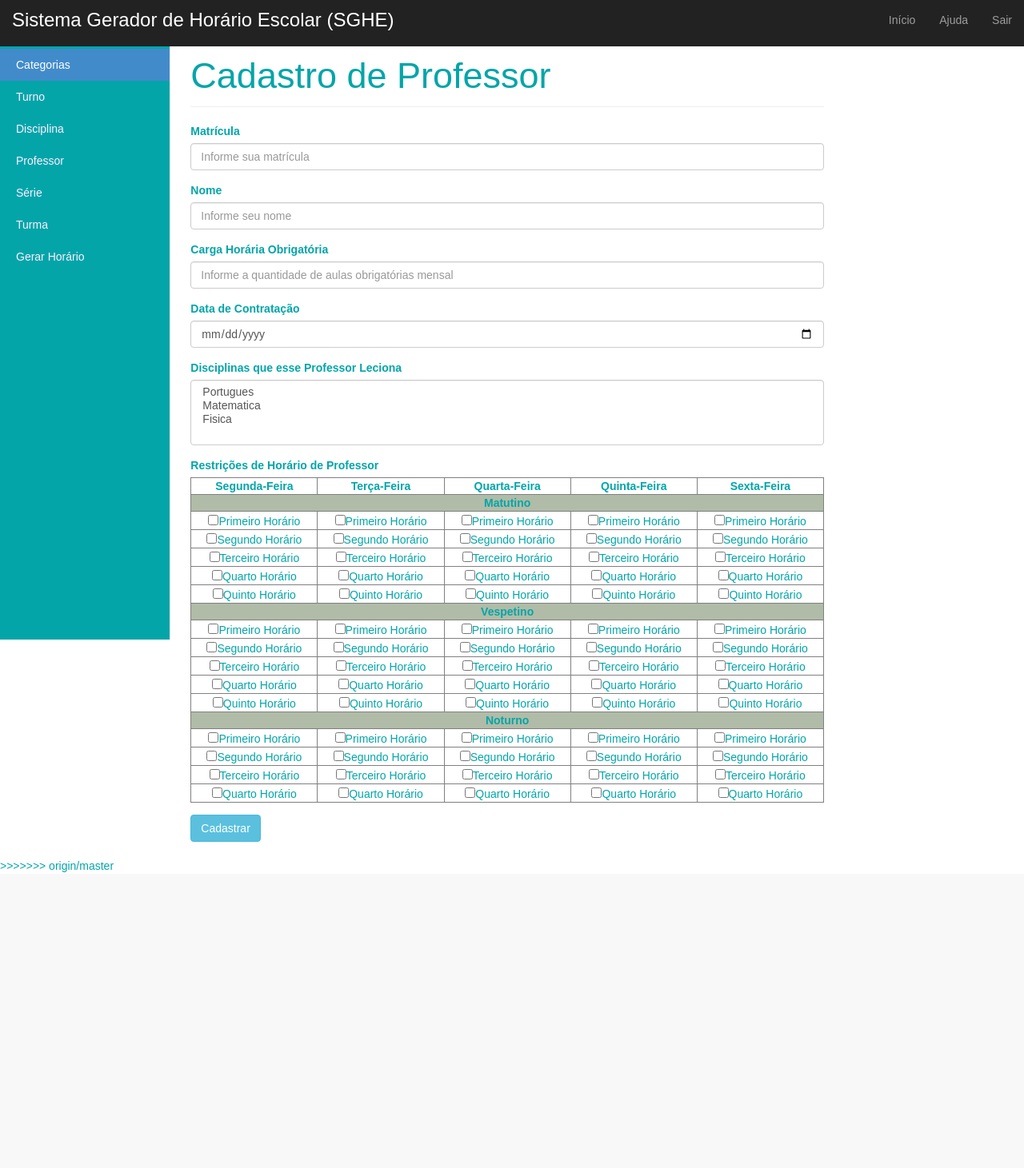
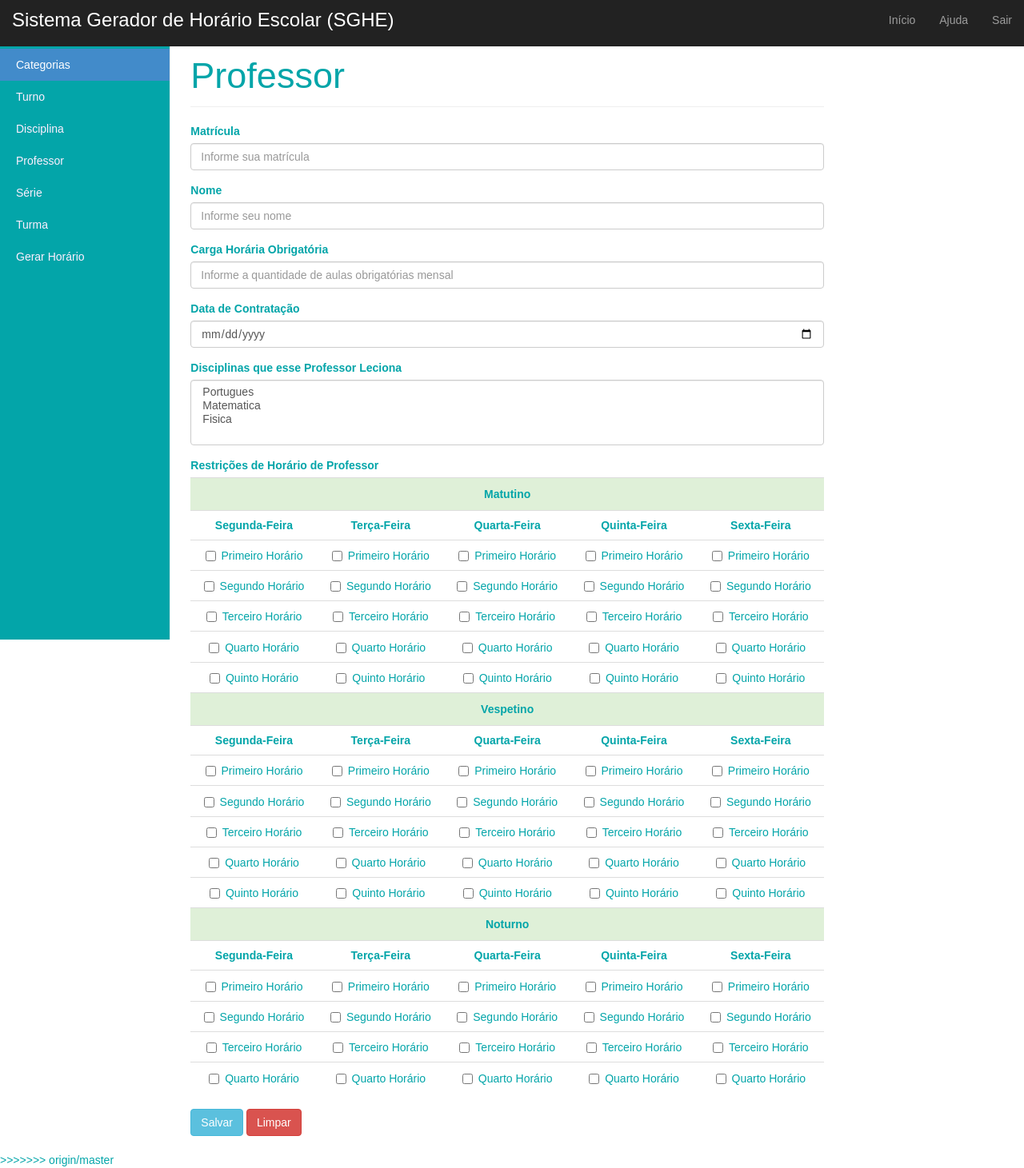
Before and after one commit to Juvenv/horario_escolar, a PHP site: page /cadastro_professor.php in a window 1280 px wide. Shown: the whole page at 80% size. Before the commit the page ends 1091 px from the top, so only its background shows below. Run offline with PHP 8.4, Linux system fonts and the light colour scheme; some libraries are stand-ins or nearby versions.

Commit message:
Alteração de Links nas paginas

```diff
--- a/cadastro_disciplina.php
+++ b/cadastro_disciplina.php
@@ -5,7 +5,7 @@
 
   <body>
         <div class="col-sm-9 col-sm-offset-3 col-md-10 col-md-offset-2 main">
-          <h1 class="page-header">Cadastro de Disciplina</h1>
+          <h1 class="page-header">Disciplina</h1>
         	 <form>
         	 <div class="form-group">
         		<label for="exampleInputEmail1">Código da Disciplina</label>
@@ -17,7 +17,8 @@
         		<input type="text" class="form-control" id="disciplina" placeholder="Informe o nome da Disciplina">
        	  </div>
 
-        	  <button type="submit" class="btn btn-info">Cadastrar</button>
+        	  <button type="submit" class="btn btn-info">Salvar</button>
+            <button class="btn btn-danger" type="reset">Limpar</button>
 	       </form>
       </div>
   </body>
--- a/cadastro_professor.php
+++ b/cadastro_professor.php
@@ -6,7 +6,7 @@
   <body>
 
         <div class="col-sm-9 col-sm-offset-3 col-md-10 col-md-offset-2 main">
-          <h1 class="page-header">Cadastro de Professor</h1>
+          <h1 class="page-header">Professor</h1>
 
         	 <form>
 
@@ -41,127 +41,140 @@
 
           <div class="form-group">
           <label for="exampleInputPassword4">Restrições de Horário de Professor</label><br>
-          <div style="text-align:center">
-          <table style="width:100%" id="restricao" border="1">
+          <table style="width:100%; text-align:center" class="table table-hover" id="restricao">
               <tr>
-                <th style="text-align:center">Segunda-Feira</th>
-                <th style="text-align:center">Terça-Feira</th>
-                <th style="text-align:center">Quarta-Feira</th>
-                <th style="text-align:center">Quinta-Feira</th>
-                <th style="text-align:center">Sexta-Feira</th>
+                <th colspan="5" style="text-align:center; padding: 10px" class="bg-success">Matutino</th>
               </tr>
               <tr>
-                <th colspan="5" style="text-align:center" bgcolor="#B0BCA7">Matutino</th>
+                <th style="text-align:center; padding: 8px">Segunda-Feira</th>
+                <th style="text-align:center; padding: 8px">Terça-Feira</th>
+                <th style="text-align:center; padding: 8px">Quarta-Feira</th>
+                <th style="text-align:center; padding: 8px">Quinta-Feira</th>
+                <th style="text-align:center; padding: 8px">Sexta-Feira</th>
               </tr>
               <tr>
-                <td><input type="checkbox" name="1" value="1">Primeiro Horário<br></td>
-                <td><input type="checkbox" name="2" value="2">Primeiro Horário<br></td>
-                <td><input type="checkbox" name="3" value="3">Primeiro Horário<br></td>
-                <td><input type="checkbox" name="4" value="4">Primeiro Horário<br></td>
-                <td><input type="checkbox" name="5" value="5">Primeiro Horário<br></td>
+                <td><label class="checkbox-inline"><input type="checkbox" name="1" value="1">Primeiro Horário</label><br></td>
+                <td><label class="checkbox-inline"><input type="checkbox" name="2" value="2">Primeiro Horário</label><br></td>
+                <td><label class="checkbox-inline"><input type="checkbox" name="3" value="3">Primeiro Horário</label><br></td>
+                <td><label class="checkbox-inline"><input type="checkbox" name="4" value="4">Primeiro Horário</label><br></td>
+                <td><label class="checkbox-inline"><input type="checkbox" name="5" value="5">Primeiro Horário</label><br></td>
               </tr>
               <tr>
-                <td><input type="checkbox" name="6" value="6">Segundo Horário<br></td>
-                <td><input type="checkbox" name="7" value="7">Segundo Horário<br></td>
-                <td><input type="checkbox" name="8" value="8">Segundo Horário<br></td>
-                <td><input type="checkbox" name="9" value="9">Segundo Horário<br></td>
-                <td><input type="checkbox" name="10" value="10">Segundo Horário<br></td>
+                <td><label class="checkbox-inline"><input type="checkbox" name="6" value="6">Segundo Horário</label><br></td>
+                <td><label class="checkbox-inline"><input type="checkbox" name="7" value="7">Segundo Horário</label><br></td>
+                <td><label class="checkbox-inline"><input type="checkbox" name="8" value="8">Segundo Horário</label><br></td>
+                <td><label class="checkbox-inline"><input type="checkbox" name="9" value="9">Segundo Horário</label><br></td>
+                <td><label class="checkbox-inline"><input type="checkbox" name="10" value="10">Segundo Horário</label><br></td>
               </tr>
               <tr>
-                <td><input type="checkbox" name="11" value="11">Terceiro Horário<br></td>
-                <td><input type="checkbox" name="12" value="12">Terceiro Horário<br></td>
-                <td><input type="checkbox" name="13" value="13">Terceiro Horário<br></td>
-                <td><input type="checkbox" name="14" value="14">Terceiro Horário<br></td>
-                <td><input type="checkbox" name="15" value="15">Terceiro Horário<br></td>
+                <td><label class="checkbox-inline"><input type="checkbox" name="11" value="11">Terceiro Horário</label><br></td>
+                <td><label class="checkbox-inline"><input type="checkbox" name="12" value="12">Terceiro Horário</label><br></td>
+                <td><label class="checkbox-inline"><input type="checkbox" name="13" value="13">Terceiro Horário</label><br></td>
+                <td><label class="checkbox-inline"><input type="checkbox" name="14" value="14">Terceiro Horário</label><br></td>
+                <td><label class="checkbox-inline"><input type="checkbox" name="15" value="15">Terceiro Horário</label><br></td>
               </tr>
               <tr>
-                <td><input type="checkbox" name="16" value="16">Quarto Horário<br></td>
-                <td><input type="checkbox" name="17" value="17">Quarto Horário<br></td>
-                <td><input type="checkbox" name="18" value="18">Quarto Horário<br></td>
-                <td><input type="checkbox" name="19" value="19">Quarto Horário<br></td>
-                <td><input type="checkbox" name="20" value="20">Quarto Horário<br></td>
+                <td><label class="checkbox-inline"><input type="checkbox" name="16" value="16">Quarto Horário</label><br></td>
+                <td><label class="checkbox-inline"><input type="checkbox" name="17" value="17">Quarto Horário</label><br></td>
+                <td><label class="checkbox-inline"><input type="checkbox" name="18" value="18">Quarto Horário</label><br></td>
+                <td><label class="checkbox-inline"><input type="checkbox" name="19" value="19">Quarto Horário</label><br></td>
+                <td><label class="checkbox-inline"><input type="checkbox" name="20" value="20">Quarto Horário</label><br></td>
               </tr>
               <tr>
-                <td><input type="checkbox" name="21" value="21">Quinto Horário<br></td>
-                <td><input type="checkbox" name="22" value="22">Quinto Horário<br></td>
-                <td><input type="checkbox" name="23" value="23">Quinto Horário<br></td>
-                <td><input type="checkbox" name="24" value="24">Quinto Horário<br></td>
-                <td><input type="checkbox" name="25" value="25">Quinto Horário<br></td>
+                <td><label class="checkbox-inline"><input type="checkbox" name="21" value="21">Quinto Horário</label><br></td>
+                <td><label class="checkbox-inline"><input type="checkbox" name="22" value="22">Quinto Horário</label><br></td>
+                <td><label class="checkbox-inline"><input type="checkbox" name="23" value="23">Quinto Horário</label><br></td>
+                <td><label class="checkbox-inline"><input type="checkbox" name="24" value="24">Quinto Horário</label><br></td>
+                <td><label class="checkbox-inline"><input type="checkbox" name="25" value="25">Quinto Horário</label><br></td>
               </tr>
               <tr>
-                <th colspan="5" style="text-align:center" bgcolor="#B0BCA7">Vespetino</th>
+                <th colspan="5" style="text-align:center; padding: 10px;" class="bg-success">Vespetino</th>
               </tr>
               <tr>
-                <td><input type="checkbox" name="26" value="26">Primeiro Horário<br></td>
-                <td><input type="checkbox" name="27" value="27">Primeiro Horário<br></td>
-                <td><input type="checkbox" name="28" value="28">Primeiro Horário<br></td>
-                <td><input type="checkbox" name="29" value="29">Primeiro Horário<br></td>
-                <td><input type="checkbox" name="30" value="30">Primeiro Horário<br></td>
+                <th style="text-align:center; padding: 8px">Segunda-Feira</th>
+                <th style="text-align:center; padding: 8px">Terça-Feira</th>
+                <th style="text-align:center; padding: 8px">Quarta-Feira</th>
+                <th style="text-align:center; padding: 8px">Quinta-Feira</th>
+                <th style="text-align:center; padding: 8px">Sexta-Feira</th>
               </tr>
               <tr>
-                <td><input type="checkbox" name="31" value="31">Segundo Horário<br></td>
-                <td><input type="checkbox" name="32" value="32">Segundo Horário<br></td>
-                <td><input type="checkbox" name="33" value="33">Segundo Horário<br></td>
-                <td><input type="checkbox" name="34" value="34">Segundo Horário<br></td>
-                <td><input type="checkbox" name="35" value="35">Segundo Horário<br></td>
+                <td><label class="checkbox-inline"><input type="checkbox" name="26" value="26">Primeiro Horário</label><br></td>
+                <td><label class="checkbox-inline"><input type="checkbox" name="27" value="27">Primeiro Horário</label><br></td>
+                <td><label class="checkbox-inline"><input type="checkbox" name="28" value="28">Primeiro Horário</label><br></td>
+                <td><label class="checkbox-inline"><input type="checkbox" name="29" value="29">Primeiro Horário</label><br></td>
+                <td><label class="checkbox-inline"><input type="checkbox" name="30" value="30">Primeiro Horário</label><br></td>
               </tr>
               <tr>
-                <td><input type="checkbox" name="36" value="36">Terceiro Horário<br></td>
-                <td><input type="checkbox" name="37" value="37">Terceiro Horário<br></td>
-                <td><input type="checkbox" name="38" value="38">Terceiro Horário<br></td>
-                <td><input type="checkbox" name="39" value="39">Terceiro Horário<br></td>
-                <td><input type="checkbox" name="40" value="40">Terceiro Horário<br></td>
+                <td><label class="checkbox-inline"><input type="checkbox" name="31" value="31">Segundo Horário</label><br></td>
+                <td><label class="checkbox-inline"><input type="checkbox" name="32" value="32">Segundo Horário</label><br></td>
+                <td><label class="checkbox-inline"><input type="checkbox" name="33" value="33">Segundo Horário</label><br></td>
+                <td><label class="checkbox-inline"><input type="checkbox" name="34" value="34">Segundo Horário</label><br></td>
+                <td><label class="checkbox-inline"><input type="checkbox" name="35" value="35">Segundo Horário</label><br></td>
               </tr>
               <tr>
-                <td><input type="checkbox" name="41" value="41">Quarto Horário<br></td>
-                <td><input type="checkbox" name="42" value="42">Quarto Horário<br></td>
-                <td><input type="checkbox" name="43" value="43">Quarto Horário<br></td>
-                <td><input type="checkbox" name="44" value="44">Quarto Horário<br></td>
-                <td><input type="checkbox" name="45" value="45">Quarto Horário<br></td>
+                <td><label class="checkbox-inline"><input type="checkbox" name="36" value="36">Terceiro Horário</label><br></td>
+                <td><label class="checkbox-inline"><input type="checkbox" name="37" value="37">Terceiro Horário</label><br></td>
+                <td><label class="checkbox-inline"><input type="checkbox" name="38" value="38">Terceiro Horário</label><br></td>
+                <td><label class="checkbox-inline"><input type="checkbox" name="39" value="39">Terceiro Horário</label><br></td>
+                <td><label class="checkbox-inline"><input type="checkbox" name="40" value="40">Terceiro Horário</label><br></td>
               </tr>
               <tr>
-                <td><input type="checkbox" name="46" value="46">Quinto Horário<br></td>
-                <td><input type="checkbox" name="47" value="47">Quinto Horário<br></td>
-                <td><input type="checkbox" name="48" value="48">Quinto Horário<br></td>
-                <td><input type="checkbox" name="49" value="49">Quinto Horário<br></td>
-                <td><input type="checkbox" name="50" value="50">Quinto Horário<br></td>
+                <td><label class="checkbox-inline"><input type="checkbox" name="41" value="41">Quarto Horário</label><br></td>
+                <td><label class="checkbox-inline"><input type="checkbox" name="42" value="42">Quarto Horário</label><br></td>
+                <td><label class="checkbox-inline"><input type="checkbox" name="43" value="43">Quarto Horário</label><br></td>
+                <td><label class="checkbox-inline"><input type="checkbox" name="44" value="44">Quarto Horário</label><br></td>
+                <td><label class="checkbox-inline"><input type="checkbox" name="45" value="45">Quarto Horário</label><br></td>
               </tr>
               <tr>
-                <th colspan="5" style="text-align:center" bgcolor="#B0BCA7">Noturno</th>
+                <td><label class="checkbox-inline"><input type="checkbox" name="46" value="46">Quinto Horário</label><br></td>
+                <td><label class="checkbox-inline"><input type="checkbox" name="47" value="47">Quinto Horário</label><br></td>
+                <td><label class="checkbox-inline"><input type="checkbox" name="48" value="48">Quinto Horário</label><br></td>
+                <td><label class="checkbox-inline"><input type="checkbox" name="49" value="49">Quinto Horário</label><br></td>
+                <td><label class="checkbox-inline"><input type="checkbox" name="50" value="50">Quinto Horário</label><br></td>
               </tr>
               <tr>
-                <td><input type="checkbox" name="51" value="51">Primeiro Horário<br></td>
-                <td><input type="checkbox" name="52" value="52">Primeiro Horário<br></td>
-                <td><input type="checkbox" name="53" value="53">Primeiro Horário<br></td>
-                <td><input type="checkbox" name="54" value="54">Primeiro Horário<br></td>
-                <td><input type="checkbox" name="55" value="55">Primeiro Horário<br></td>
+                <th colspan="5" style="text-align:center; padding: 10px;" class="bg-success">Noturno</th>
               </tr>
               <tr>
-                <td><input type="checkbox" name="56" value="56">Segundo Horário<br></td>
-                <td><input type="checkbox" name="57" value="57">Segundo Horário<br></td>
-                <td><input type="checkbox" name="58" value="58">Segundo Horário<br></td>
-                <td><input type="checkbox" name="59" value="59">Segundo Horário<br></td>
-                <td><input type="checkbox" name="60" value="60">Segundo Horário<br></td>
+                <th style="text-align:center; padding: 8px">Segunda-Feira</th>
+                <th style="text-align:center; padding: 8px">Terça-Feira</th>
+                <th style="text-align:center; padding: 8px">Quarta-Feira</th>
+                <th style="text-align:center; padding: 8px">Quinta-Feira</th>
+                <th style="text-align:center; padding: 8px">Sexta-Feira</th>
               </tr>
               <tr>
-                <td><input type="checkbox" name="61" value="61">Terceiro Horário<br></td>
-                <td><input type="checkbox" name="62" value="62">Terceiro Horário<br></td>
-                <td><input type="checkbox" name="63" value="63">Terceiro Horário<br></td>
-                <td><input type="checkbox" name="64" value="64">Terceiro Horário<br></td>
-                <td><input type="checkbox" name="65" value="65">Terceiro Horário<br></td>
+                <td><label class="checkbox-inline"><input type="checkbox" name="51" value="51">Primeiro Horário</label><br></td>
+                <td><label class="checkbox-inline"><input type="checkbox" name="52" value="52">Primeiro Horário</label><br></td>
+                <td><label class="checkbox-inline"><input type="checkbox" name="53" value="53">Primeiro Horário</label><br></td>
+                <td><label class="checkbox-inline"><input type="checkbox" name="54" value="54">Primeiro Horário</label><br></td>
+                <td><label class="checkbox-inline"><input type="checkbox" name="55" value="55">Primeiro Horário</label><br></td>
               </tr>
               <tr>
-                <td><input type="checkbox" name="66" value="66">Quarto Horário<br></td>
-                <td><input type="checkbox" name="67" value="67">Quarto Horário<br></td>
-                <td><input type="checkbox" name="68" value="68">Quarto Horário<br></td>
-                <td><input type="checkbox" name="69" value="69">Quarto Horário<br></td>
-                <td><input type="checkbox" name="70" value="70">Quarto Horário<br></td>
+                <td><label class="checkbox-inline"><input type="checkbox" name="56" value="56">Segundo Horário</label><br></td>
+                <td><label class="checkbox-inline"><input type="checkbox" name="57" value="57">Segundo Horário</label><br></td>
+                <td><label class="checkbox-inline"><input type="checkbox" name="58" value="58">Segundo Horário</label><br></td>
+                <td><label class="checkbox-inline"><input type="checkbox" name="59" value="59">Segundo Horário</label><br></td>
+                <td><label class="checkbox-inline"><input type="checkbox" name="60" value="60">Segundo Horário</label><br></td>
+              </tr>
+              <tr>
+                <td><label class="checkbox-inline"><input type="checkbox" name="61" value="61">Terceiro Horário</label><br></td>
+                <td><label class="checkbox-inline"><input type="checkbox" name="62" value="62">Terceiro Horário</label><br></td>
+                <td><label class="checkbox-inline"><input type="checkbox" name="63" value="63">Terceiro Horário</label><br></td>
+                <td><label class="checkbox-inline"><input type="checkbox" name="64" value="64">Terceiro Horário</label><br></td>
+                <td><label class="checkbox-inline"><input type="checkbox" name="65" value="65">Terceiro Horário</label><br></td>
+              </tr>
+              <tr>
+                <td><label class="checkbox-inline"><input type="checkbox" name="66" value="66">Quarto Horário</label><br></td>
+                <td><label class="checkbox-inline"><input type="checkbox" name="67" value="67">Quarto Horário</label><br></td>
+                <td><label class="checkbox-inline"><input type="checkbox" name="68" value="68">Quarto Horário</label><br></td>
+                <td><label class="checkbox-inline"><input type="checkbox" name="69" value="69">Quarto Horário</label><br></td>
+                <td><label class="checkbox-inline"><input type="checkbox" name="70" value="70">Quarto Horário</label><br></td>
               </tr>
           </table>
           </div>
-          </div>
 
-	         <button type="submit" class="btn btn-info">Cadastrar</button>
+	         <button type="submit" class="btn btn-info">Salvar</button>
+	         <button class="btn btn-danger" type="reset">Limpar</button>
   	   </form>
     </div>
 
--- a/cadastro_serie.php
+++ b/cadastro_serie.php
@@ -5,7 +5,7 @@
 
   <body>
         <div class="col-sm-9 col-sm-offset-3 col-md-10 col-md-offset-2 main">
-          <h1 class="page-header">Cadastro de Série</h1>
+          <h1 class="page-header">Série</h1>
 
         	 <form>
         	 <div class="form-group">
@@ -22,7 +22,8 @@
           </select>
           </div>
 
-	           <button type="submit" class="btn btn-info">Cadastrar</button>
+	           <button type="submit" class="btn btn-info">Salvar</button>
+             <button class="btn btn-danger" type="reset">Limpar</button>
 	       </form>
         </div>
   </body>
--- a/cadastro_turma.php
+++ b/cadastro_turma.php
@@ -5,7 +5,7 @@
 
   <body>
       <div class="col-sm-9 col-sm-offset-3 col-md-10 col-md-offset-2 main">
-          <h1 class="page-header">Cadastro de Turma</h1>
+          <h1 class="page-header">Turma</h1>
 
       	 <form>
 
@@ -29,7 +29,8 @@
           </select>
       	 </div>
 
-	         <button type="submit" class="btn btn-info">Cadastrar</button>
+	         <button type="submit" class="btn btn-info">Salvar</button>
+           <button class="btn btn-danger" type="reset">Limpar</button>
 	       </form>
     </div>
   </body>
--- a/cadastro_turno.php
+++ b/cadastro_turno.php
@@ -5,7 +5,7 @@
 
   <body>
         <div class="col-sm-9 col-sm-offset-3 col-md-10 col-md-offset-2 main">
-          <h1 class="page-header">Cadastro de Turno</h1>
+          <h1 class="page-header">Turno</h1>
 
         	 <form>
         	 <div class="form-group">
@@ -23,7 +23,8 @@
         		<input type="number" class="form-control" id="aulas" placeholder="Informe a Quantidade de Aulas que esse Turno possui na Semana">
         	  </div>
 
-	           <button type="submit" class="btn btn-info">Cadastrar</button>
+	           <button type="submit" class="btn btn-info">Salvar</button>
+             <button class="btn btn-danger" type="reset">Limpar</button>
 	       </form>
         </div>
   </body>
```
Also changed, not shown: menu_principal.php (+5 -5 lines).
